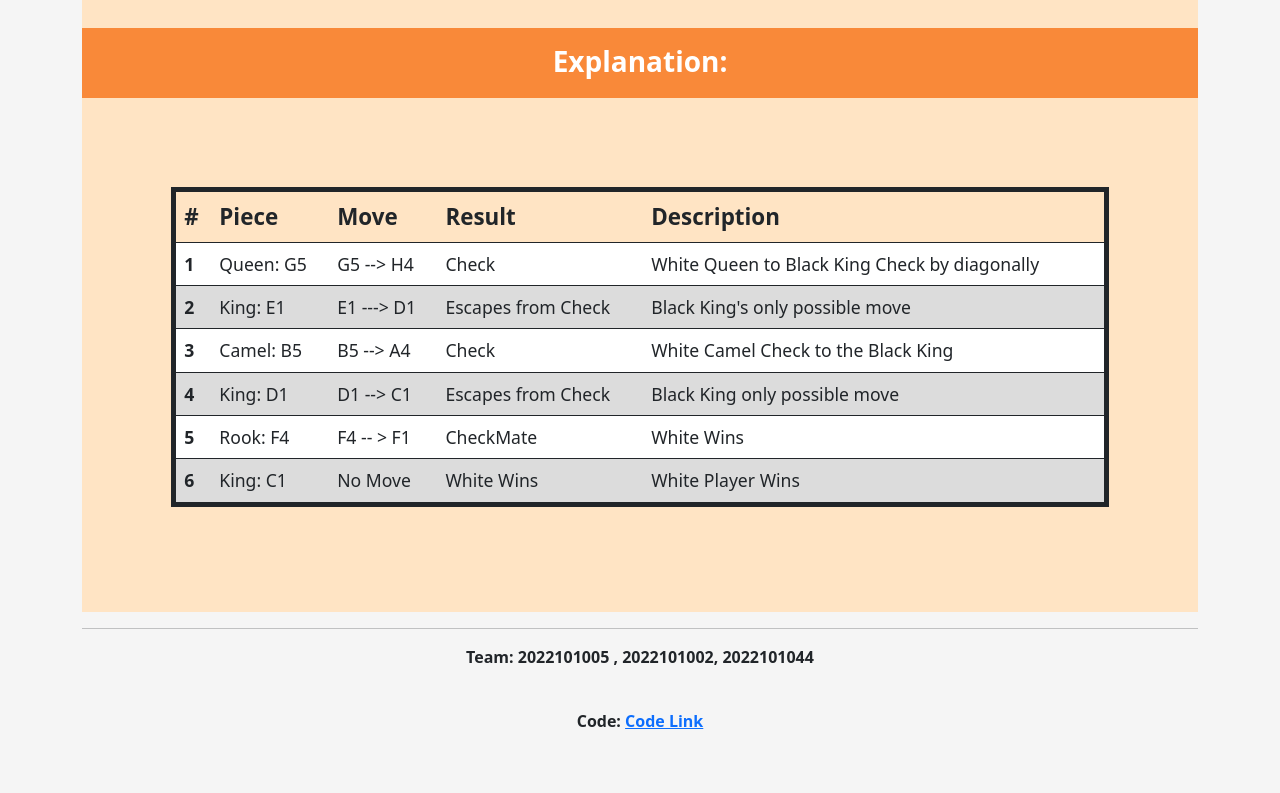
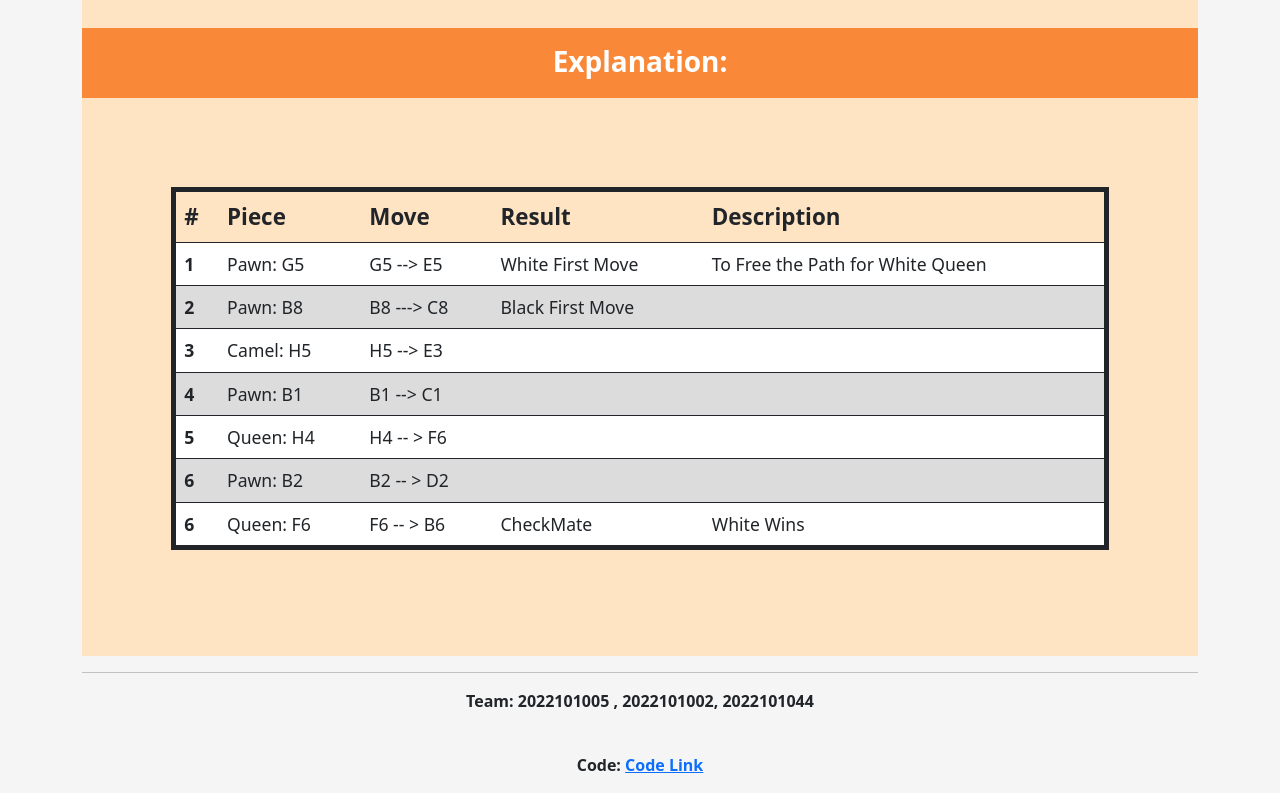
Before and after one commit to hemanth-sunkireddy/Static_Chess_Game_Visualisation, a plain HTML site: page game2.html in a window 1280 px wide. Shown: the part 1264-2057 px from the top of the page. Before the commit the page ends 2013 px from the top, so only its background shows below. Drawn offline with Linux system fonts and the light colour scheme.

Commit message:
explaination: Added explaination to all games

```diff
--- a/game2.html
+++ b/game2.html
@@ -265,7 +265,8 @@
 
             <!-- Black Third  Move  -->
             <svg viewBox="0 0 100 100" style="position: absolute">
-              <line x1="15.5" y1="28.5" x2="15.5" y2="43.5" stroke="#AD0AFD" stroke-width="1.5px" marker-end="url(#arrow-black)"/>
+              <line x1="15.5" y1="28.5" x2="15.5" y2="43.5" stroke="#AD0AFD" stroke-width="1.5px"
+                marker-end="url(#arrow-black)" />
             </svg>
 
             <!-- White Last Move  -->
@@ -520,7 +521,7 @@
                 <p style="font-size: 200%">Black Bishop</p>
               </div>
               <div class="col">
-                <img src="../images/pieces/black/pawn.png" alt=""  />
+                <img src="../images/pieces/black/pawn.png" alt="" />
               </div>
             </div>
           </div>
@@ -545,45 +546,52 @@
           <tbody style="font-size: 110%">
             <tr style="background-color: white">
               <th scope="row">1</th>
-              <td>Queen: G5</td>
-              <td> G5 --&gt H4</td>
-              <td>Check</td>
-              <td>White Queen to Black King Check by diagonally</td>
+              <td>Pawn: G5</td>
+              <td> G5 --&gt E5</td>
+              <td>White First Move</td>
+              <td>To Free the Path for White Queen</td>
             </tr>
             <tr style="background-color: gainsboro">
               <th scope="row">2</th>
-              <td>King: E1</td>
-              <td> E1 ---&gt D1</td>
-              <td>Escapes from Check</td>
-              <td>Black King's only possible move</td>
+              <td>Pawn: B8</td>
+              <td> B8 ---&gt C8</td>
+              <td>Black First Move</td>
+              <td></td>
             </tr>
             <tr style="background-color: white;">
               <th scope="row">3</th>
-              <td>Camel: B5</td>
-              <td>B5 --&gt A4</td>
-              <td>Check</td>
-              <td>White Camel Check to the Black King</td>
+              <td>Camel: H5</td>
+              <td>H5 --&gt E3</td>
+              <td></td>
+              <td></td>
             </tr>
             <tr style="background-color: gainsboro;">
               <th scope="row">4</th>
-              <td>King: D1</td>
-              <td>D1 --&gt C1</td>
-              <td>Escapes from Check</td>
-              <td>Black King only possible move</td>
+              <td>Pawn: B1</td>
+              <td>B1 --&gt C1</td>
+              <td></td>
+              <td></td>
             </tr>
             <tr style="background-color: white;">
               <th scope="row">5</th>
-              <td>Rook: F4</td>
-              <td>F4 -- &gt F1</td>
-              <td>CheckMate</td>
-              <td>White Wins</td>
+              <td>Queen: H4</td>
+              <td>H4 -- &gt F6</td>
+              <td></td>
+              <td> </td>
             </tr>
             <tr style="background-color: gainsboro;">
               <th scope="row">6</th>
-              <td>King: C1</td>
-              <td>No Move </td>
-              <td>White Wins</td>
-              <td>White Player Wins</td>
+              <td>Pawn: B2 </td>
+              <td>B2 -- &gt D2 </td>
+              <td></td>
+              <td></td>
+            </tr>
+            <tr style="background-color: white;">
+              <th scope="row">6</th>
+              <td>Queen: F6 </td>
+              <td>F6 -- &gt B6 </td>
+              <td> CheckMate</td>
+              <td> White Wins</td>
             </tr>
           </tbody>
         </table>
```
Also changed, not shown: game3.html (+11 -11 lines), index.html (+20 -20 lines).
